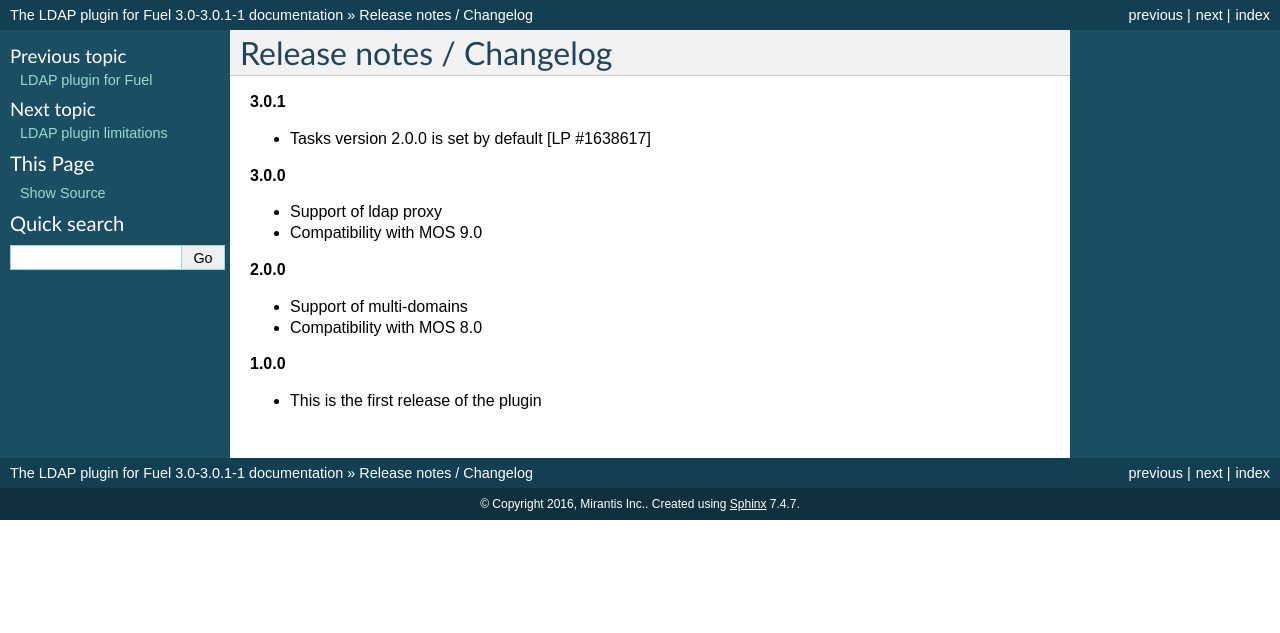
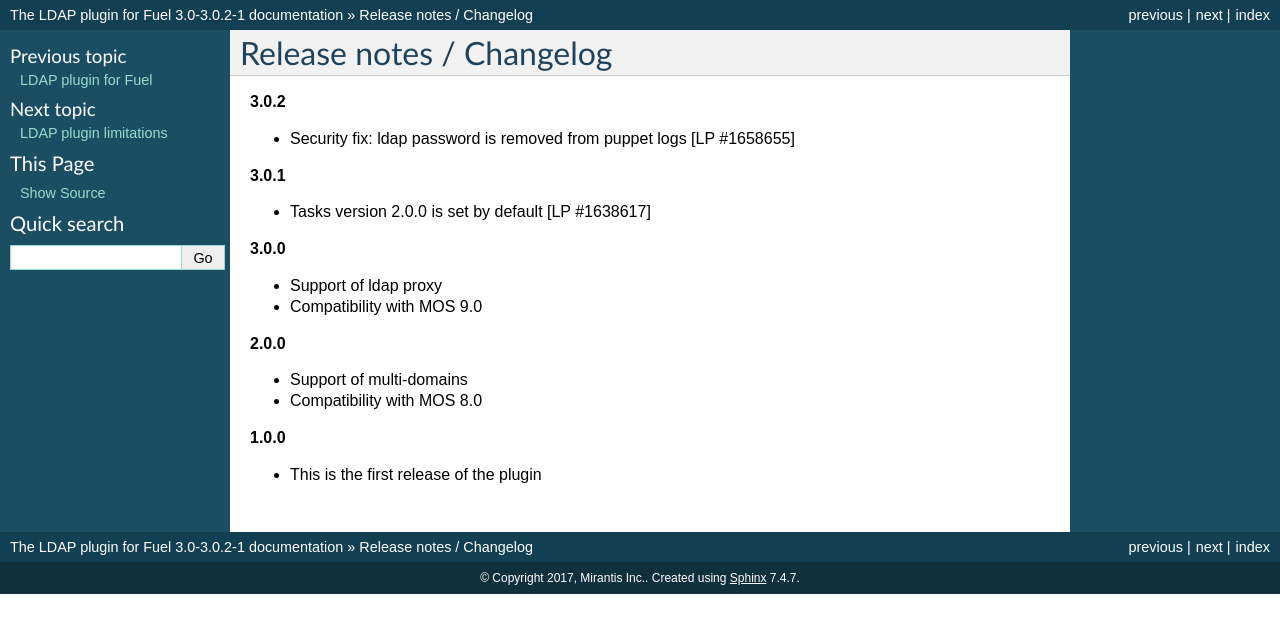
Before and after one commit to openstack-archive/fuel-plugin-ldap, a Sphinx documentation site: the page built from doc/source/changelog.rst, in a window 1280 px wide. Shown: the top 633 px of the page. Built offline with Sphinx 7.4.7, drawn with Linux system fonts in a browser that asks for light colours.

Commit message:
Release 3.0.2
Change-Id: If0c6d8f301a7569e155523c1c142c9d7538db74e

```diff
--- a/doc/source/changelog.rst
+++ b/doc/source/changelog.rst
@@ -1,5 +1,9 @@
 Release notes / Changelog
 =========================
+
+**3.0.2**
+
+* Security fix: ldap password is removed from puppet logs [LP #1658655]
 
 **3.0.1**
 
--- a/doc/source/conf.py
+++ b/doc/source/conf.py
@@ -9,10 +9,10 @@ source_suffix = '.rst'
 master_doc = 'index'
 
 project = u'The LDAP plugin for Fuel'
-copyright = u'2016, Mirantis Inc.'
+copyright = u'2017, Mirantis Inc.'
 
-version = '3.0-3.0.1-1'
-release = '3.0-3.0.1-1'
+version = '3.0-3.0.2-1'
+release = '3.0-3.0.2-1'
 
 exclude_patterns = []
 
--- a/doc/source/installation.rst
+++ b/doc/source/installation.rst
@@ -15,12 +15,12 @@ To install LDAP plugin, follow these steps:
    that). If you do not have the Fuel Master node yet, see `Quick Start Guide
    <http://docs.openstack.org/developer/fuel-docs/userdocs/fuel-install-guide/install/install_install_fuel_master_node.html>`_::
 
-   # scp ldap-3.0-3.0.1-1.noarch.rpm root@<Fuel_Master_IP>:/tmp
+   # scp ldap-3.0-3.0.2-1.noarch.rpm root@<Fuel_Master_IP>:/tmp
 
 #. Log into the Fuel Master node. Install the plugin::
 
    # cd /tmp
-   # fuel plugins --install ldap-3.0-3.0.1-1.noarch.rpm
+   # fuel plugins --install ldap-3.0-3.0.2-1.noarch.rpm
 
 #. Check if the plugin was installed successfully
 
@@ -29,4 +29,4 @@ To install LDAP plugin, follow these steps:
         # fuel plugins
         id | name | version | package_version | releases
         ---+------+---------+-----------------+--------------------
-        1  | ldap | 3.0.1   | 3.0.0           | ubuntu (mitaka-9.0)
+        1  | ldap | 3.0.2   | 3.0.0           | ubuntu (mitaka-9.0)
--- a/doc/source/removal.rst
+++ b/doc/source/removal.rst
@@ -5,7 +5,7 @@ Delete all environments, in which the LDAP plugin has been enabled.
 
 #. Uninstall the plugin::
 
-      # fuel plugins --remove ldap==3.0.1
+      # fuel plugins --remove ldap==3.0.2
 
 #. Check if the plugin was uninstalled successfully::
 
--- a/metadata.yaml
+++ b/metadata.yaml
@@ -1,6 +1,6 @@
 name: ldap
 title: LDAP plugin for Keystone
-version: '3.0.1'
+version: '3.0.2'
 description: Enable to use LDAP authentication backend for Keystone
 fuel_version: ['9.0']
 licenses: ['Apache License Version 2.0']
```
